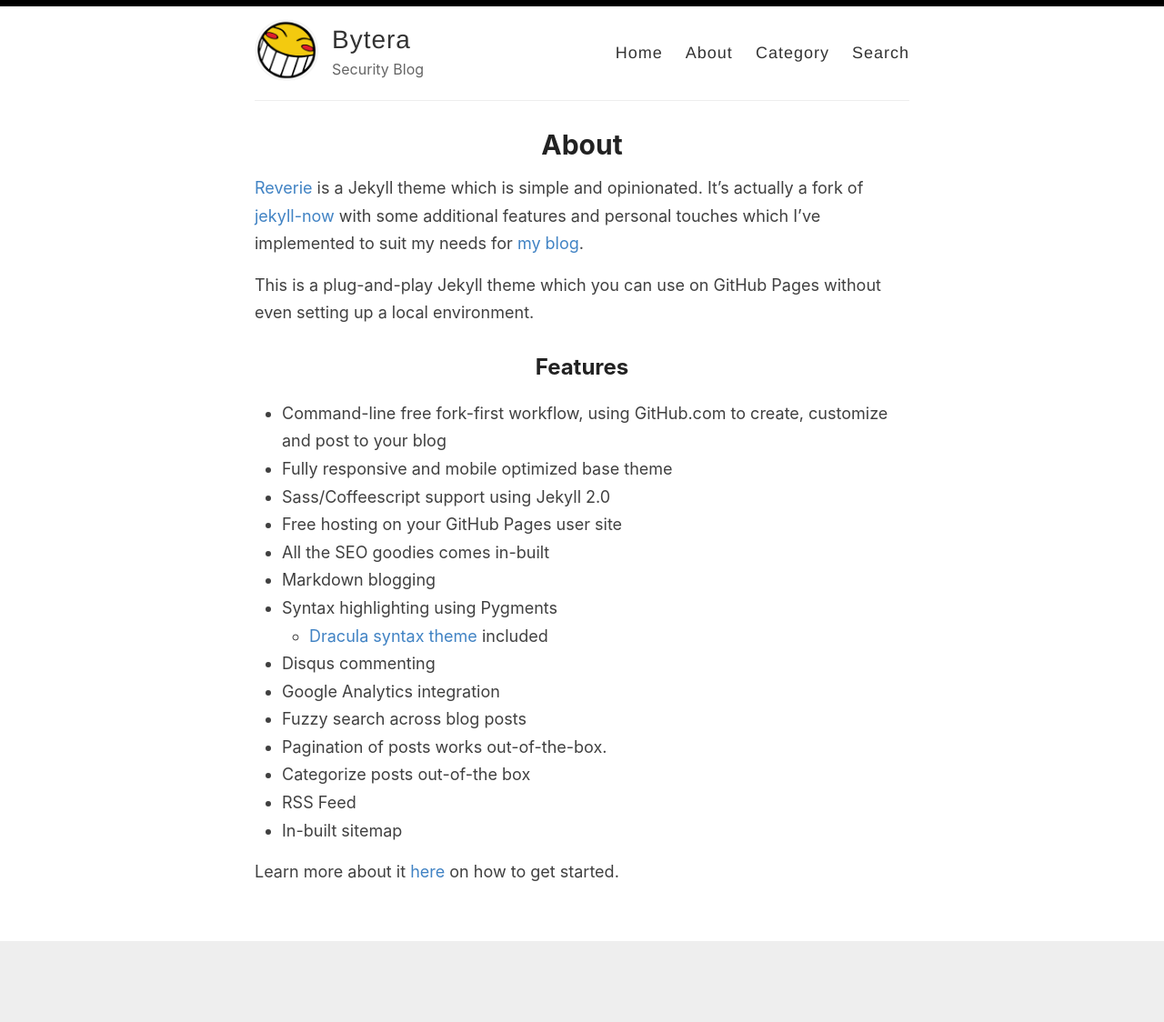
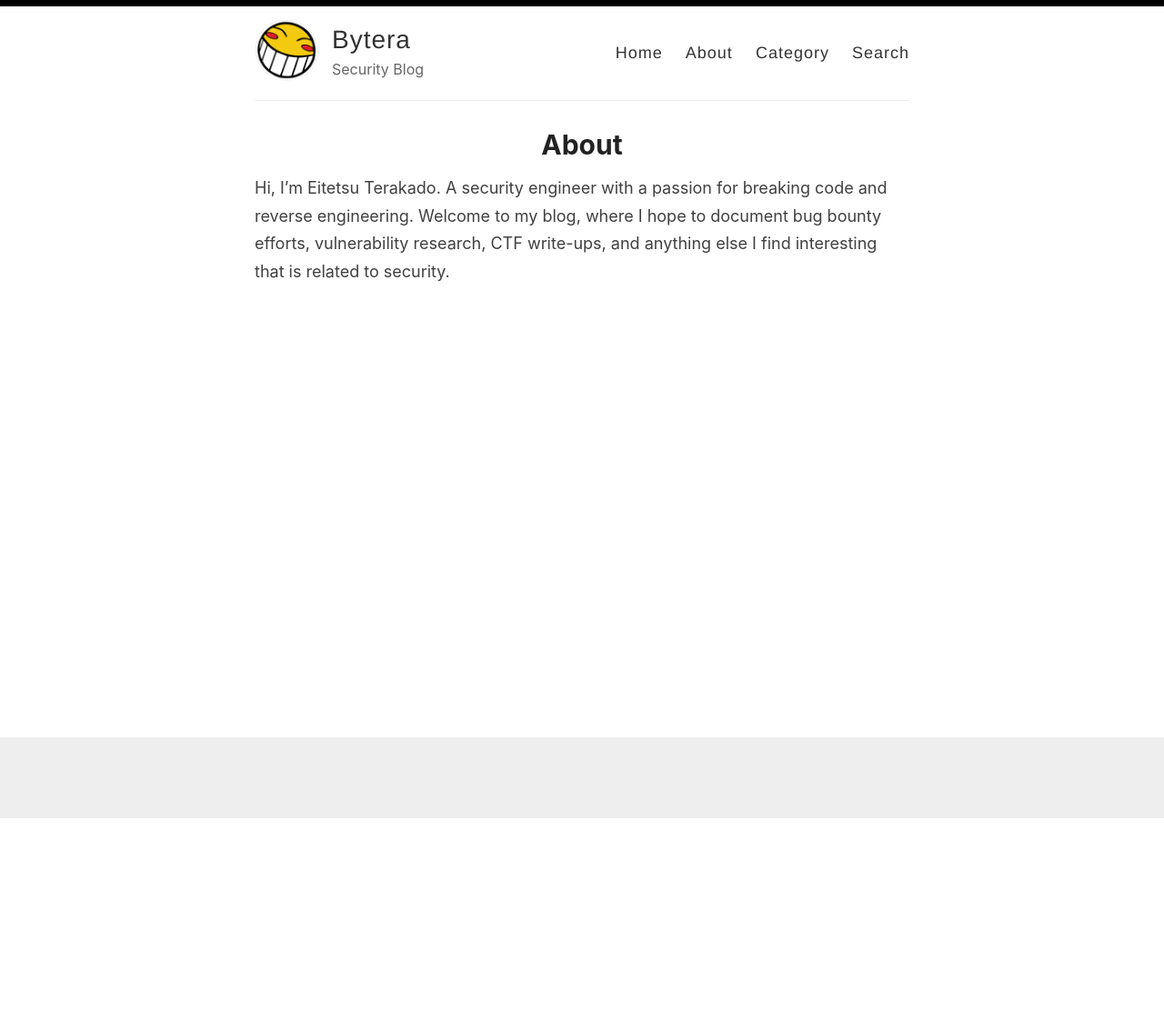
Before and after one commit to bytera/bytera.github.io, a Jekyll site: the page built from _pages/about.md, in a window 1280 px wide. Shown: the whole page at 91% size. Built offline with Jekyll 4.4.1, drawn with Linux system fonts in a browser that asks for light colours; after the commit the page ends 900 px from its top, so only the background shows below that.

Commit message:
Personalize about page

```diff
--- a/_pages/about.md
+++ b/_pages/about.md
@@ -4,26 +4,4 @@ title: About
 permalink: /about/
 ---
 
-[Reverie](https://github.com/amitmerchant1990/reverie) is a Jekyll theme which is simple and opinionated. It's actually a fork of [jekyll-now](https://github.com/barryclark/jekyll-now) with some additional features and personal touches which I've implemented to suit my needs for [my blog](https://www.amitmerchant.com).
-
-This is a plug-and-play Jekyll theme which you can use on GitHub Pages without even setting up a local environment.
-
-## Features
-
-- Command-line free fork-first workflow, using GitHub.com to create, customize and post to your blog
-- Fully responsive and mobile optimized base theme
-- Sass/Coffeescript support using Jekyll 2.0
-- Free hosting on your GitHub Pages user site
-- All the SEO goodies comes in-built
-- Markdown blogging
-- Syntax highlighting using Pygments
-    - [Dracula syntax theme](https://draculatheme.com/) included
-- Disqus commenting
-- Google Analytics integration
-- Fuzzy search across blog posts
-- Pagination of posts works out-of-the-box.
-- Categorize posts out-of-the box
-- RSS Feed
-- In-built sitemap
-
-Learn more about it [here](https://github.com/amitmerchant1990/reverie) on how to get started.
+Hi, I'm Eitetsu Terakado. A security engineer with a passion for breaking code and reverse engineering. Welcome to my blog, where I hope to document bug bounty efforts, vulnerability research, CTF write-ups, and anything else I find interesting that is related to security.
```
